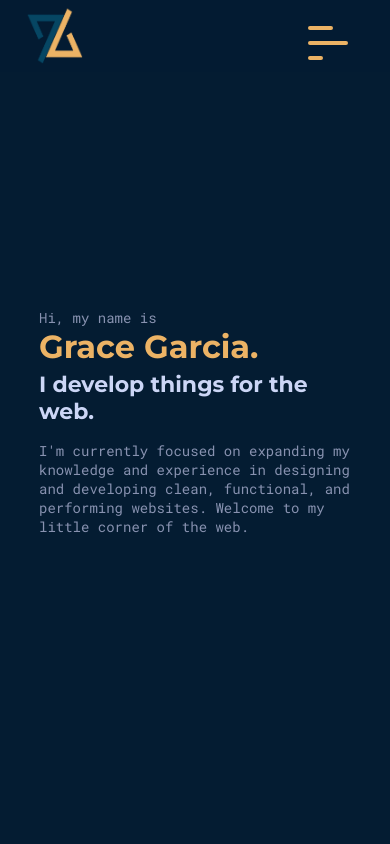
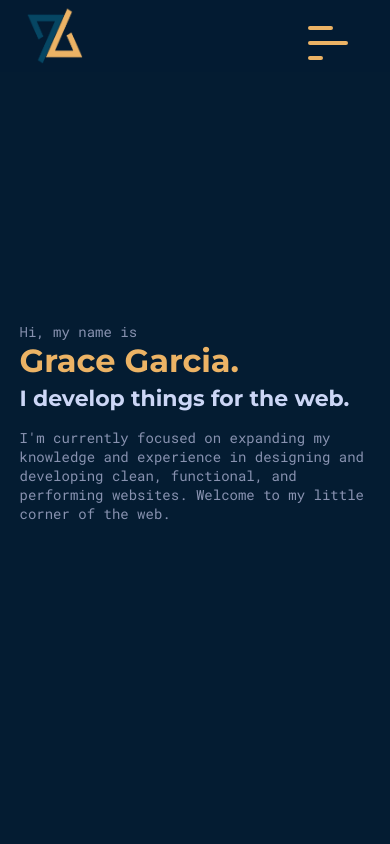
Before and after one commit to garciagrace/portfolio-v1, a React (Create React App) app: page / in a window 390 px wide. Shown: the top 844 px of the page. Built offline with nearby package versions, Linux system fonts and the light colour scheme.

Commit message:
Fixed responsive issue

```diff
--- a/src/Global.js
+++ b/src/Global.js
@@ -75,9 +75,16 @@ const GlobalStyles = createGlobalStyle`
   }
 
   section {
-    width: 80vw;
-    height: 100vh;
+    width: 90vw;
     margin-inline: auto;
+
+    @media (min-width: ${({ theme }) => theme.lg}) {
+      width: 60vw;
+    }
+
+    @media (min-width: ${({ theme }) => theme.lg}) {
+      width: 70vw;
+    }
   }
 `;
 
```
